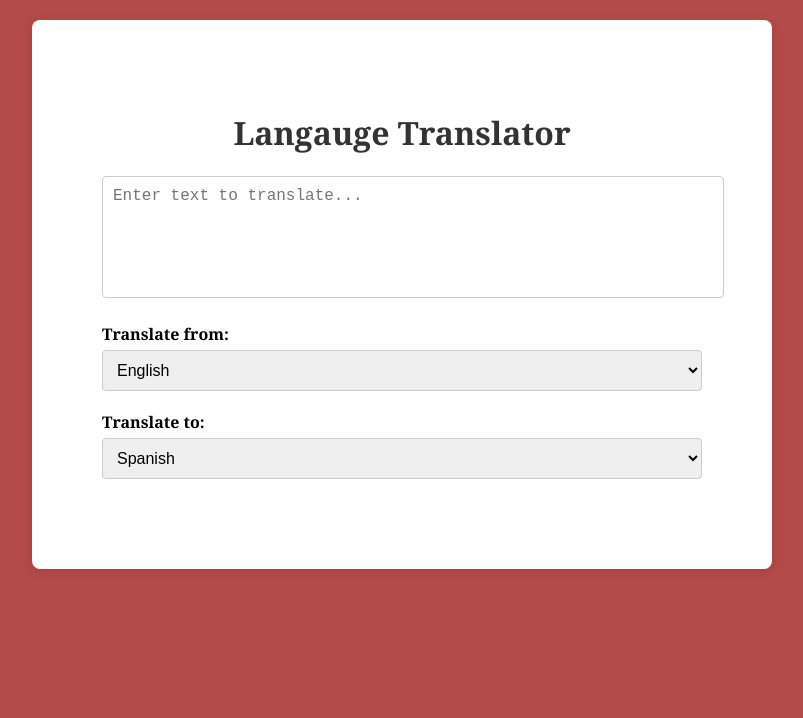
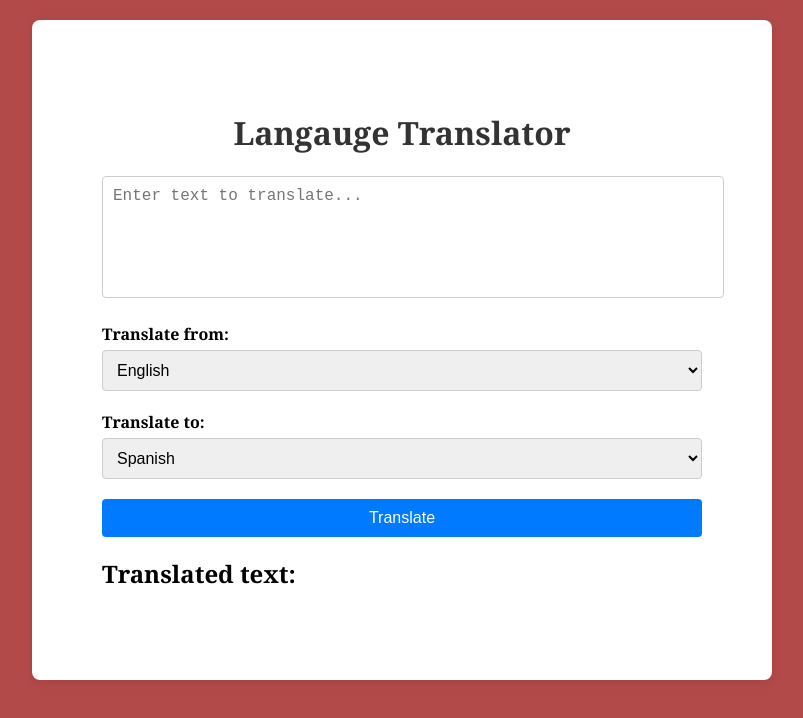
Before and after one commit to Mayankp11/language-translator, a React (Vite) app: page / in a window 1280 px wide. Shown: the top 718 px of the page, without its empty margins (238-1041 px from the left). Built offline with nearby package versions, Linux system fonts and the light colour scheme.

Commit message:
Added Translation logic

```diff
--- a/src/App.tsx
+++ b/src/App.tsx
@@ -1,12 +1,18 @@
 import React, { useState } from 'react'
-import TextInput from './TextInput';
-import LanguageSelect from './LanguageSelect';
+import TextInput from './components/TextInput';
+import LanguageSelect from './components/LanguageSelect';
 import './App.css';
+import TranslationLogic from './services/TranslationLogic';
 
 const App: React.FC = () => {
     const [text, setText] = useState<string>(''); // user input text
     const [sourceLang, setSourcelang] = useState<string>('en'); // set Source language to english
     const [targetLang, setTargetLang] = useState<string>('es'); // set Target language to spanish
+    const [translatedText, setTranslatedText] = useState<string>(''); // Translated Text
+
+    const handleTraslationResult = (translateText: string) => {
+        setTranslatedText(translateText);
+    };
 
   return (
     <div className="App">
@@ -29,6 +35,18 @@ const App: React.FC = () => {
         selectedLanguage={targetLang}
         onLanguageChange={(e) => setTargetLang(e.target.value)}
         />
+
+        {/* Translation Logic */}
+        <TranslationLogic
+        text={text}
+        sourceLang={sourceLang}
+        targetlang={targetLang}
+        onTranslated={handleTraslationResult}
+        />
+
+        {/* Display Translated result */}
+        <h2>Translated text:</h2>
+        <p>{translatedText}</p>
     </div>
   )
 }
--- /dev/null
+++ b/src/services/TranslationLogic.tsx
@@ -0,0 +1,44 @@
+import axios from "axios";
+import { useState } from "react";
+
+interface TranslationProps {
+    text: string;
+    sourceLang : string;
+    targetlang : string;
+    onTranslated : (translatedText : string) => void;
+}
+
+const TranslationLogic : React.FC<TranslationProps> = ({text, sourceLang,targetlang,onTranslated}) => {
+    const [error, setError] = useState<string | null>(null);
+    const handleTranslate = async () => {
+        const apiKey = 'AIzaSyB3lzPW5nl5Q-T6IWnX5o0Ijwr6MckM06Q'; //replace with Google API key
+         const url = `https://translation.googleapis.com/language/translate/v2?key=${apiKey}`;
+
+         try{
+            const response = await axios.post(url, {
+                q: text,
+                source : sourceLang,
+                target : targetlang,
+                format : 'text',
+            });
+
+            const { translations } = response.data;
+            onTranslated(translations.translations[0].translatedText);
+            setError(null); //Clear error on successful translation
+         } catch (error){
+            console.error("Error translating text:", error);
+            setError('Error translating text'); // set error message
+            onTranslated(''); // Clear the translated text on error
+         }
+    };
+
+  return (
+    <div>
+        <button onClick={handleTranslate}>Translate</button>
+        {error && <p style={{color : 'red'}}>{error}</p>}
+    </div>
+
+  )
+}
+
+export default TranslationLogic;
```
Also changed, not shown: src/components/LanguageSelect.tsx (renamed from src/LanguageSelect.tsx), src/components/TextInput.tsx (renamed from src/TextInput.tsx).
